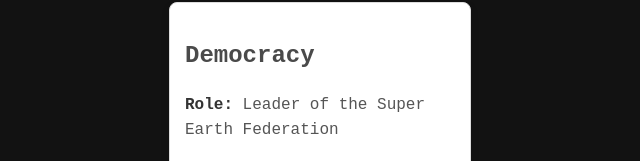
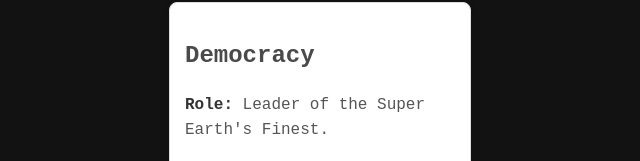
Before and after one commit to SEFHD2/map, a plain HTML site: page devs.html in a window 1280 px wide. Shown: the part 737-898 px from the top of the page, 320-960 px from the left. Drawn offline with Linux system fonts and the light colour scheme.

Commit message:
Update devs.html

```diff
--- a/devs.html
+++ b/devs.html
@@ -52,7 +52,7 @@
             <div class="facility">
                 <div class="facility-info">
                     <h3>Democracy</h3>
-                    <p><strong>Role:</strong> Leader of the Super Earth Federation</p>
+                    <p><strong>Role:</strong> Leader of the Super Earth's Finest.</p>
                     <p>Special thanks to Democracy for leading the SEF and making this project possible. His leadership inspires innovation and collaboration across the Federation.</p>
                 </div>
             </div>
```
